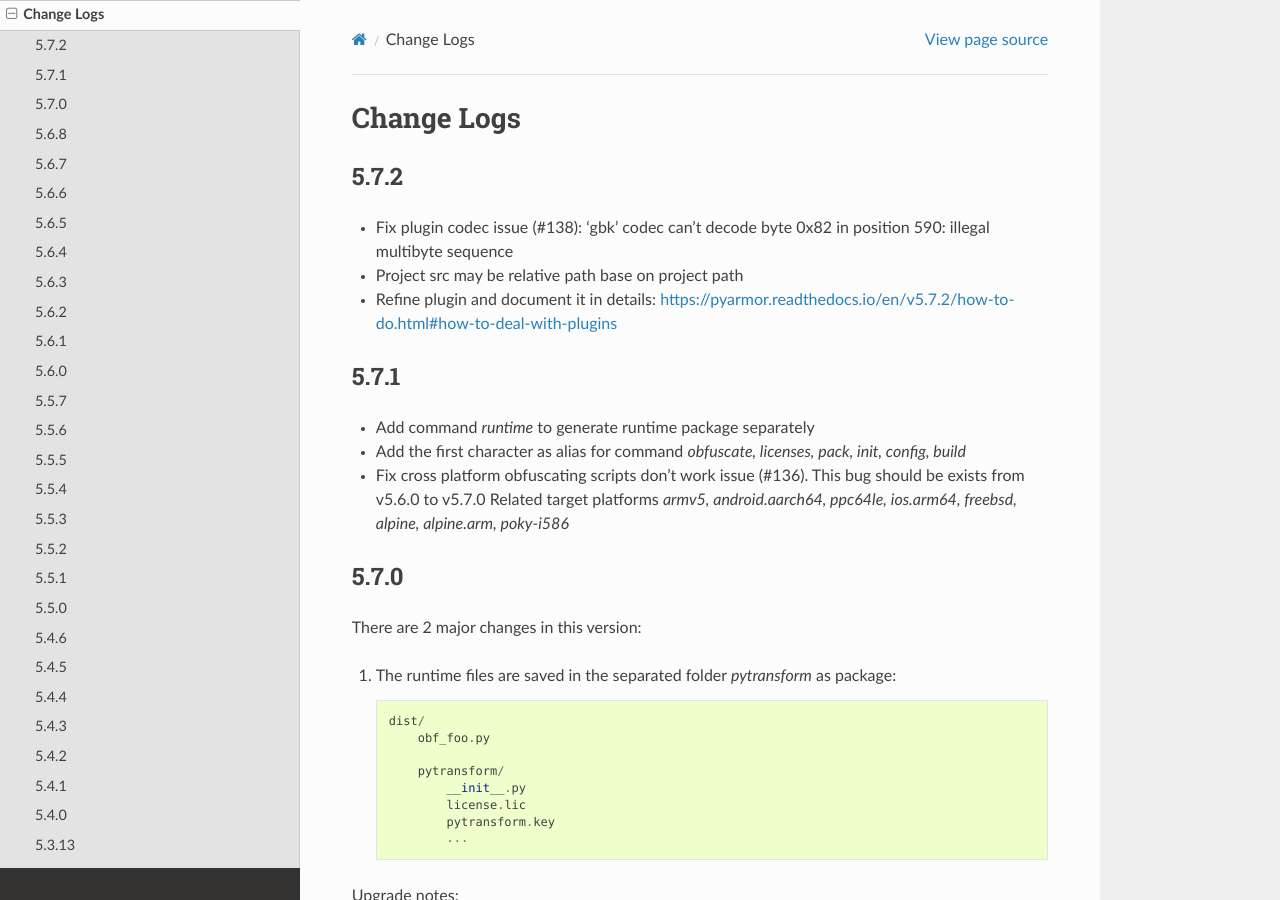
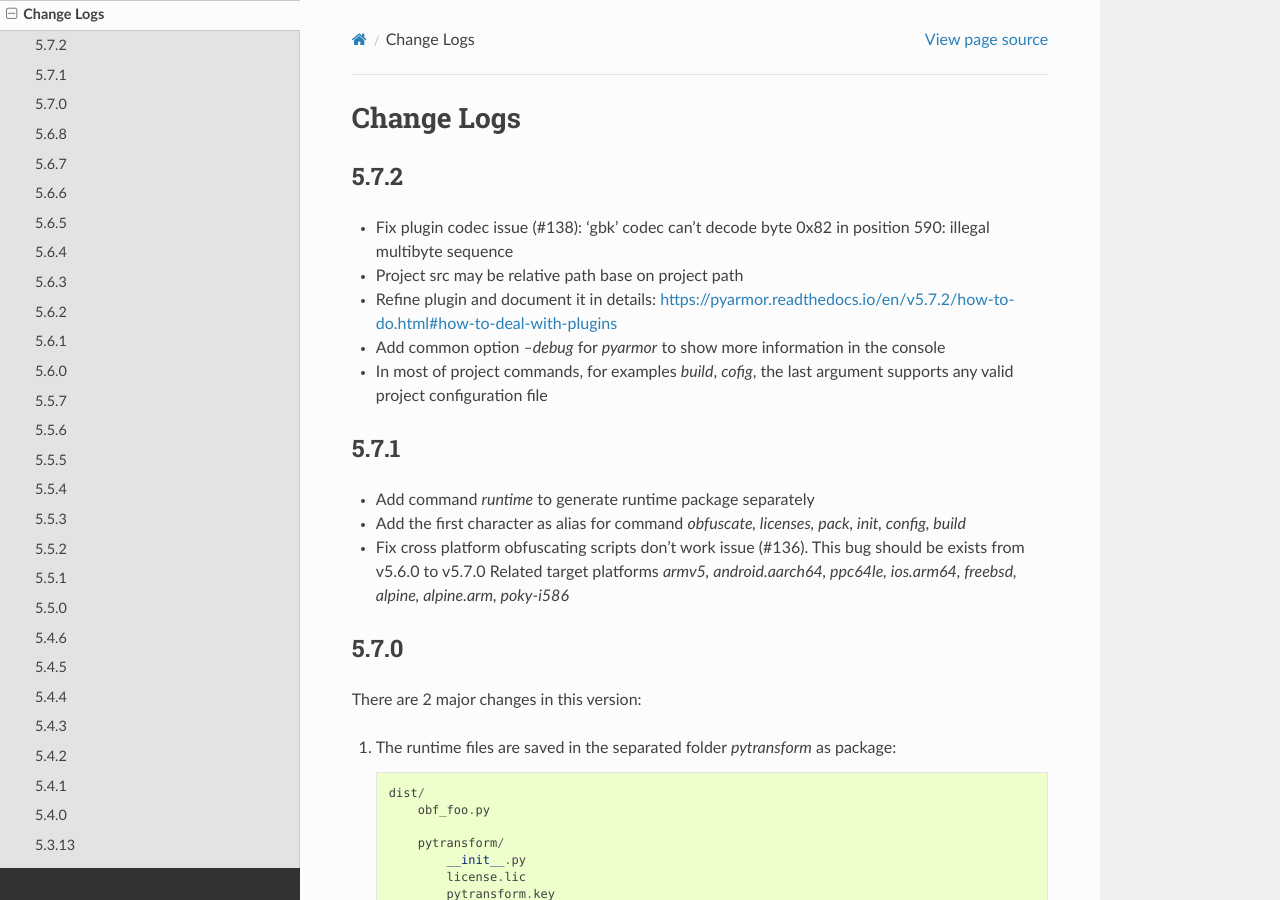
Before and after one commit to dashingsoft/pyarmor, a Sphinx documentation site: the page built from docs/change-logs.rst, in a window 1280 px wide and 900 px high. Built offline with Sphinx 7.4.7 and the Read the Docs theme 2.0.0, drawn with Linux system fonts in a browser that asks for light colours.

Commit message:
Add change log

```diff
--- a/docs/change-logs.rst
+++ b/docs/change-logs.rst
@@ -8,6 +8,8 @@
 * Fix plugin codec issue (#138): 'gbk' codec can't decode byte 0x82 in position 590: illegal multibyte sequence
 * Project src may be relative path base on project path
 * Refine plugin and document it in details: https://pyarmor.readthedocs.io/en/v5.7.2/how-to-do.html#how-to-deal-with-plugins
+* Add common option `--debug` for `pyarmor` to show more information in the console
+* In most of project commands, for examples `build`, `cofig`, the last argument supports any valid project configuration file
 
 5.7.1
 -----
```
